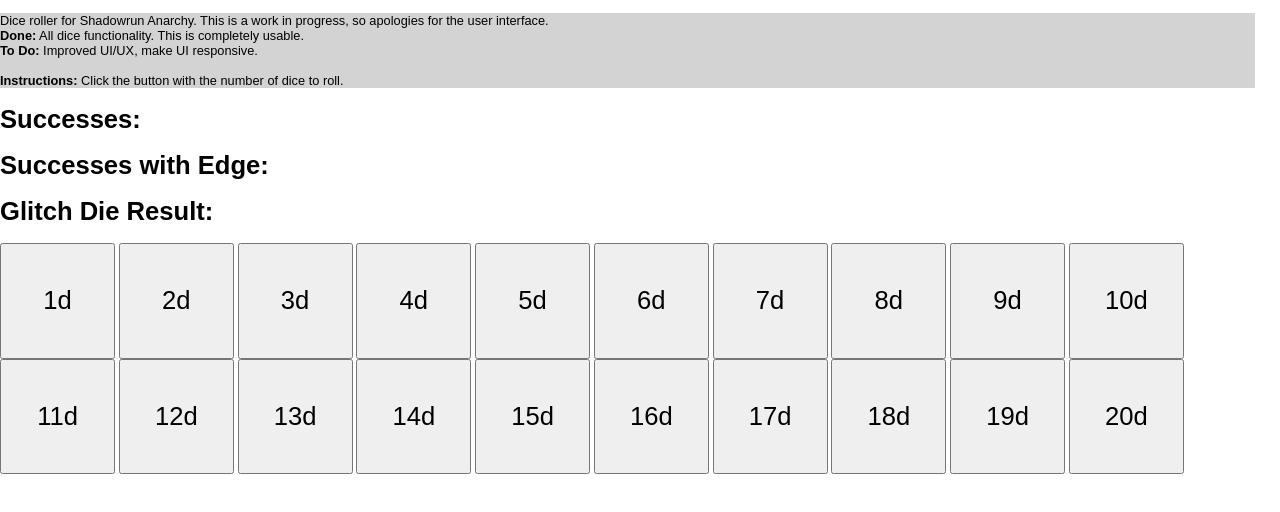
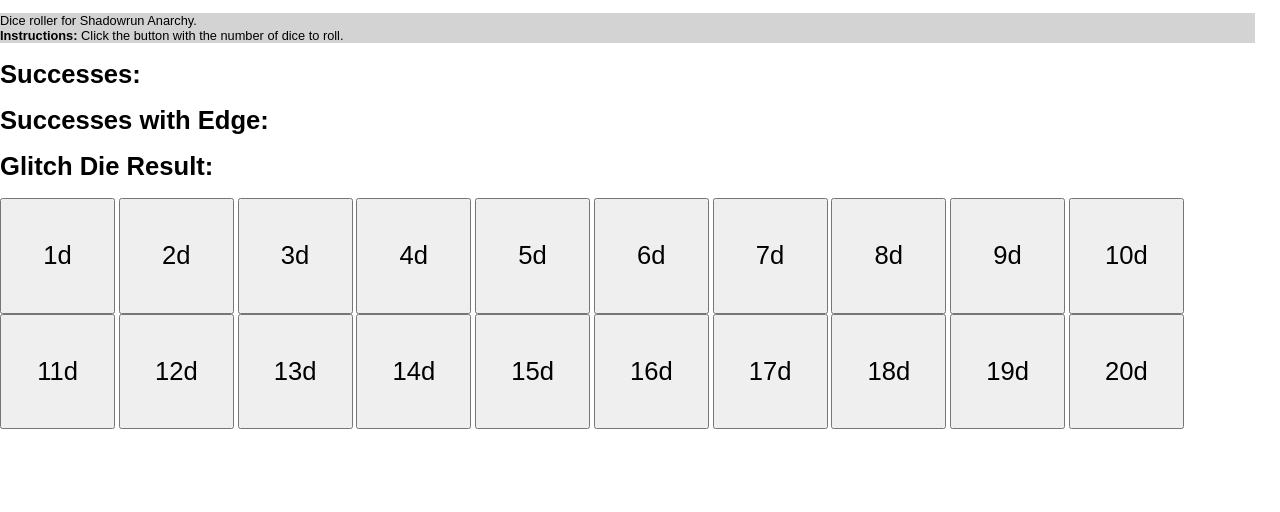
Before and after one commit to EmilyBrumfield/pwa-anarchy-roller, a plain HTML site: page index.html in a window 1280 px wide. Drawn offline with Linux system fonts and the light colour scheme.

Commit message:
update instructions and title

```diff
--- a/index.html
+++ b/index.html
@@ -5,7 +5,7 @@
     <script type="text/javascript" src="index.js"></script>
     <meta name="viewport" content="width=device-width, initial-scale=1.0">
     <meta charset="utf-8">
-    <title>Anarchy Roller Plus</title>
+    <title>Anarchy Roller</title>
   </head>
   <body>
     <noscript>
@@ -13,10 +13,7 @@
     </noscript>
 
     <p class="App-explanation">
-      Dice roller for Shadowrun Anarchy. This is a work in progress, so apologies for the user interface.
-      <br /><b>Done:</b> All dice functionality. This is completely usable.
-      <br /><b>To Do:</b> Improved UI/UX, make UI responsive.
-      <br />
+      Dice roller for Shadowrun Anarchy.
       <br /><b>Instructions:</b> Click the button with the number of dice to roll.
       </p>
 
--- a/index.js
+++ b/index.js
@@ -28,8 +28,8 @@ function handleRollClick(numDice) {
         var currentRoll = 0;
         var glitchRoll = 0;
         var tempResultsStorage = [0, 0, 0, 0, 0, 0, 0, 0, 0, ""]; //stores results for 1, 2, 3, 4, 5, and 6, respectively, ignoring index 0
-        //temporarily, index 7 stores successes and index 8 stores successes with edge expended before the roll
-        //temporarily, index 9 stores the results of the glitch die
+        //index 7 stores successes and index 8 stores successes with edge expended before the roll
+        //index 9 stores the results of the glitch die
 
         if (numDice < 1 || numDice > 50) {numDice = 1} //prevents bad inputs; number of dice must be between 1 and 50, otherwise becomes 1
 
```
